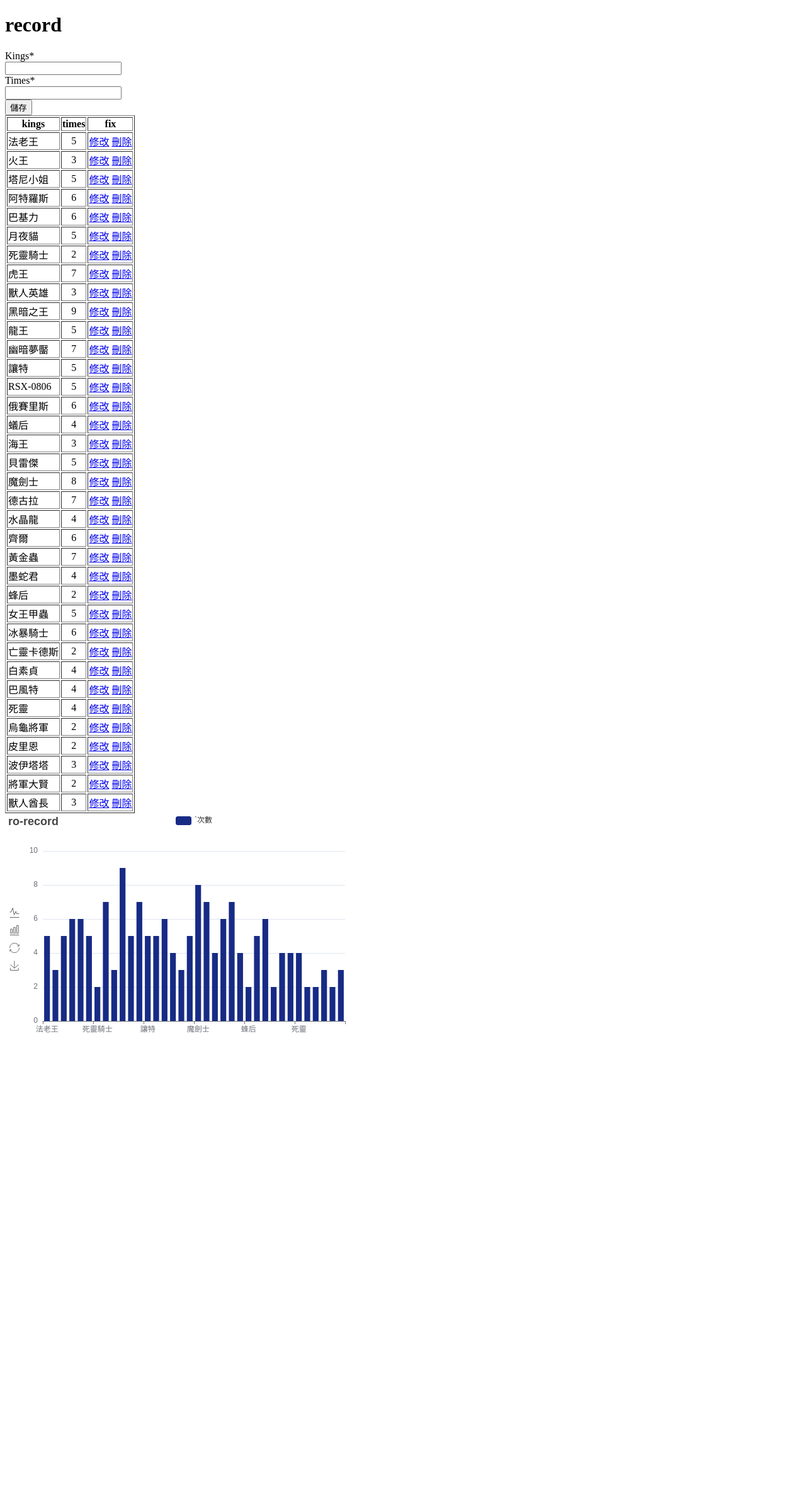
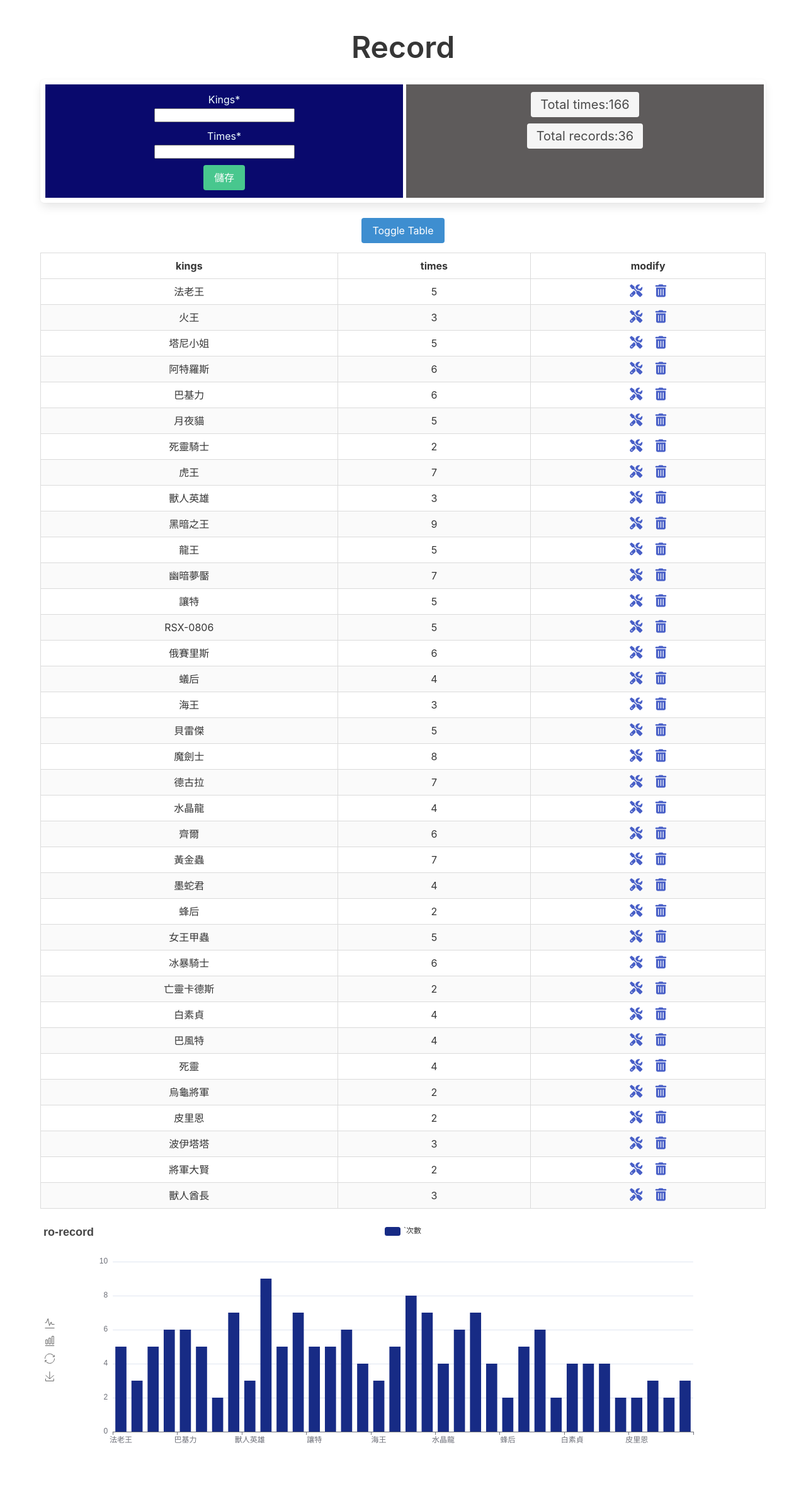
Before and after one commit to TU-ching-ho/ro-record, a Django app: page / in a window 1280 px wide. Shown: the whole page at 63% size. Before the commit the page ends 1639 px from the top, so only its background shows below. Run offline with Django 4.2, Linux system fonts and the light colour scheme; data comes from the database, SQL or seed files in the repository; both versions use the stored data as it was after the commit; some libraries are stand-ins or nearby versions.

Commit message:
新增bulma框架，js功能

```diff
--- a/kings/kings/settings.py
+++ b/kings/kings/settings.py
@@ -118,7 +118,7 @@ USE_TZ = True
 # Static files (CSS, JavaScript, Images)
 # https://docs.djangoproject.com/en/4.1/howto/static-files/
 
-STATIC_URL = "static/"
+STATIC_URL = "/static/"
 
 STATICFILES_DIRS = [
     os.path.join(BASE_DIR, 'static')
--- a/kings/records/models.py
+++ b/kings/records/models.py
@@ -4,5 +4,5 @@ from django.db import models
 
 
 class records(models.Model):
-    kings = models.CharField(max_length=100, blank=False)
+    kings = models.CharField(max_length=100, blank=False, unique=True)
     times = models.IntegerField(blank=False, null=False)
--- a/kings/records/templates/index.html
+++ b/kings/records/templates/index.html
@@ -1,3 +1,4 @@
+{% load static %}
 <!DOCTYPE html>
 <html lang="en">
 
@@ -7,51 +8,65 @@
     <meta name="viewport" content="width=device-width, initial-scale=1.0">
     <script src="https://ajax.googleapis.com/ajax/libs/jquery/3.6.0/jquery.min.js"></script>
     <script src="https://cdnjs.cloudflare.com/ajax/libs/echarts/5.2.0/echarts.min.js"></script>
+    <link rel="stylesheet" href="https://cdn.jsdelivr.net/npm/bulma@0.9.4/css/bulma.min.css">
+    <link rel="stylesheet" href="https://cdnjs.cloudflare.com/ajax/libs/font-awesome/6.2.1/css/all.min.css">
+    <link rel="stylesheet" href="static/css/index.css">
     <title>Document</title>
 </head>
 
 <body>
-    <h1>record</h1>
-    {% load static %}
+    <section class="section">
+        <div class="container">
+            <h1 class="title is-1 has-text-centered">Record</h1>
+            <div class="box has-text-centered">
+                <div class="columns">
+                    <div id="form1" class="column is-half">
                         {% load crispy_forms_tags %}
                         <form action="" method="post">
                             {% csrf_token %}
                             {{form|crispy}}
-        <input type="submit" value="儲存">
+                            <div class="field">
+                                <div class="control">
+                                    <input type="submit" value="儲存" class="button is-success" id="store">
+                                </div>
+                            </div>
                         </form>
-
-
-    <table border="1">
+                    </div>
+                    <div id="form2" class="column is-half">
+                        <span class="tag" id="total_times">Total times:{{sum_times}}</span><br>
+                        <span class="tag" id="total_record">Total records:{{total}}</span><br>
+                    </div>
+                </div>
+            </div>
+            <div class="has-text-centered">
+                <button id="toggle-btn" class="button is-info">Toggle Table</button>
+            </div>
+            <table class="table is-bordered is-striped is-fullwidth has-text-centered" id="my-table">
                 <thead>
                     <tr>
-
-                <th>kings</th>
-                <th>times</th>
-                <th>fix</th>
+                        <th class="has-text-centered">kings</th>
+                        <th class="has-text-centered">times</th>
+                        <th class="has-text-centered">modify</th>
                     </tr>
                 </thead>
+                <tbody>
                     {% for x in record %}
-        <tbody>
                     <tr>
-
                         <td>{{x.kings}}</td>
                         <td style="text-align: center;">{{x.times}}</td>
                         <td>
-                    <a href="update/{{ x.id }}">修改</a>
-                    <a href="delete/{{ x.id }}">刪除</a>
+                            <a href="update/{{ x.id }}"><i class='fas fa-tools' id="update_tool"></i></a>
+                            <a href="delete/{{ x.id }}"><i class='fas fa-trash-alt' id="delete_tool"></i></a>
                         </td>
                     </tr>
+                    {% endfor %}
                 </tbody>
-        {% endfor %}
             </table>
-
-    <div id="chart" style="width: 600px;height:400px;"></div>
-    <script src="static/chart.js"></script>
+            <div id="chart" style="height:400px;"></div>
+            <script src="static/js/chart.js"></script>
+            <script src="static/js/index.js"></script>
+        </div>
+    </section>
 </body>
 
 </html>
-<!--
-    <p>
-        <a href="add/">Add member</a><br>
-    </p>
-    -->
--- a/kings/records/views.py
+++ b/kings/records/views.py
@@ -3,18 +3,35 @@ from django.http import HttpResponse, HttpResponseRedirect
 from .models import records
 from .forms import Createrecord
 from django.http import JsonResponse
+from django.db.models import Sum, Max, Min
 # Create your views here.
 
 
 def index(request):
     record = records.objects.all()
+    # aggregate方法計算times欄位的總次數
+    sum_times = records.objects.aggregate(Sum('times'))['times__sum']
+    max_times = records.objects.all().aggregate(Max('times'))['times__max']
+    max_objects = records.objects.filter(times=max_times)
+    max_kings_values = [obj.kings for obj in max_objects]
+    min_times = records.objects.all().aggregate(Min('times'))['times__min']
+    total = records.objects.count()  # 總共有多少紀錄
+
+    # 表單
     form = Createrecord()
     if request.method == "POST":
         form = Createrecord(request.POST)
         if form.is_valid():
             form.save()
         return redirect("/#")
-    return render(request, 'index.html', {"record": record, "form": form})
+
+    my_data = {
+        "record": record, "form": form,
+        "sum_times": sum_times, "total": total,
+        "max_times": max_times, "min_times": min_times,
+        "max_kings_values": max_kings_values,
+    }
+    return render(request, 'index.html', my_data)
 
 
 def update(request, id):
@@ -44,7 +61,7 @@ def addrecord(request):  # 新增
     return redirect('index')
 
 
-def delete(request, id):
+def delete(request, id):  # 刪除
     record = records.objects.get(id=id)
     record.delete()
     return redirect('/')
--- /dev/null
+++ b/kings/static/css/index.css
@@ -0,0 +1,45 @@
+#form1 {
+    background-color: rgb(9, 9, 109);
+    color: azure;
+    margin-right: 5px;
+}
+
+#div_id_kings {
+    margin-bottom: 10px;
+}
+
+#div_id_times {
+    margin-bottom: 10px;
+}
+
+#form2 {
+    background-color: rgb(94, 91, 91);
+    margin-right: 5px;
+}
+
+#total_times {
+    font-size: 20px;
+    margin-bottom: 10px;
+}
+
+#total_record {
+    font-size: 20px;
+}
+
+#update_tool {
+    font-size: 20px;
+    padding-right: 1rem;
+}
+
+#delete_tool {
+    font-size: 20px;
+}
+
+#toggle-btn:hover {
+    margin-bottom: 15px;
+    background-color: coral;
+}
+
+#toggle-btn {
+    margin-bottom: 15px;
+}
--- a/kings/static/chart.js
+++ b/kings/static/js/chart.js
@@ -1,4 +1,5 @@
 let chart = echarts.init(document.querySelector("#chart"))
+
 
 $(document).ready(() => {
     draw_records()
@@ -16,9 +17,10 @@ function draw_records() {
             type: "GET",
             dataType: "json",
             success: (data) => {
+                console.log(data[0]);
                 chart.hideLoading();
                 records(data["kings"], data["times"])
-                console.log(data)
+
             },
             error: () => {
                 chart.hideLoading();
--- /dev/null
+++ b/kings/static/js/index.js
@@ -0,0 +1,11 @@
+const toggleBtn = document.getElementById("toggle-btn");
+const table = document.getElementById("my-table");
+
+toggleBtn.addEventListener("click", function () {
+    if (table.style.display === "none") {
+        table.style.display = "table";
+    }
+    else {
+        table.style.display = "none";
+    }
+});
```
Also changed, not shown: kings/records/templates/update.html (+19 -1 lines), kings/db.sqlite3, kings/records/migrations/0004_alter_records_kings.py (added), kings/static/css/update.css (added). Lines whose indentation alone changed are shown as unchanged.
